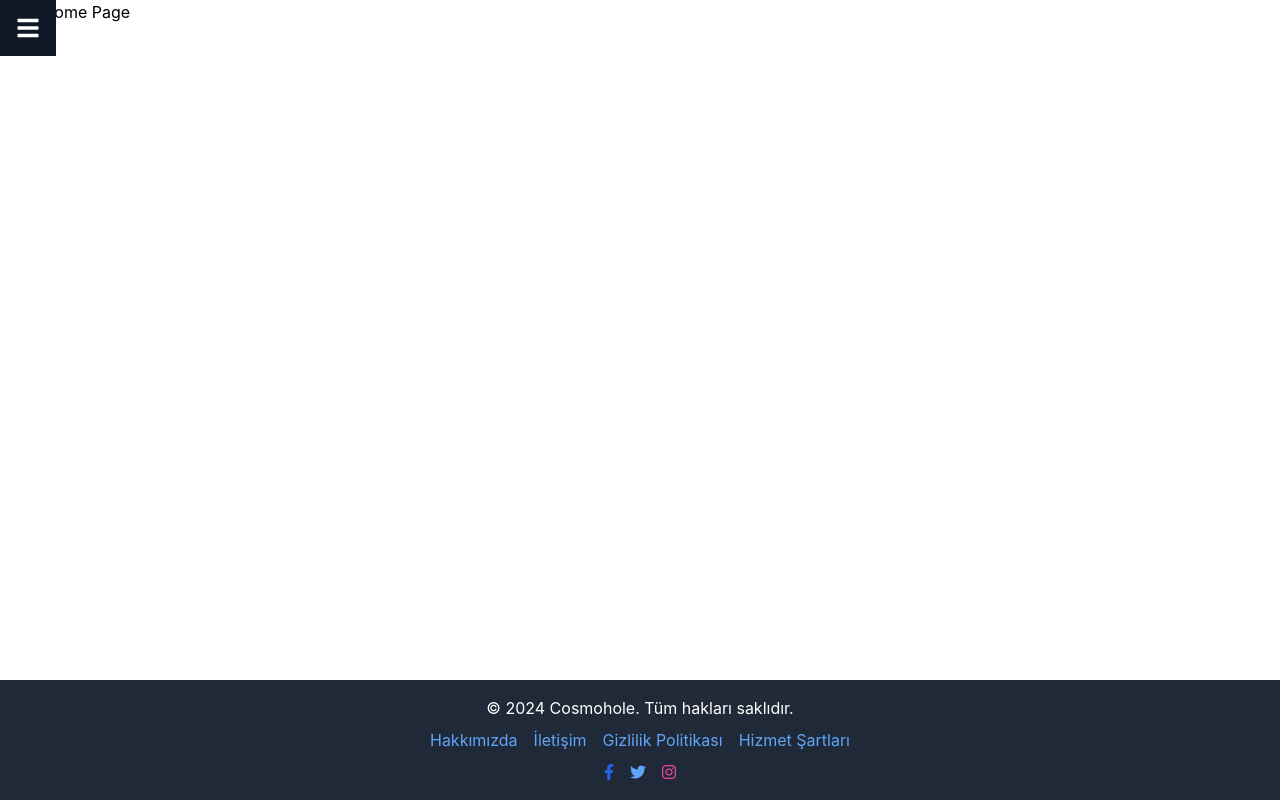
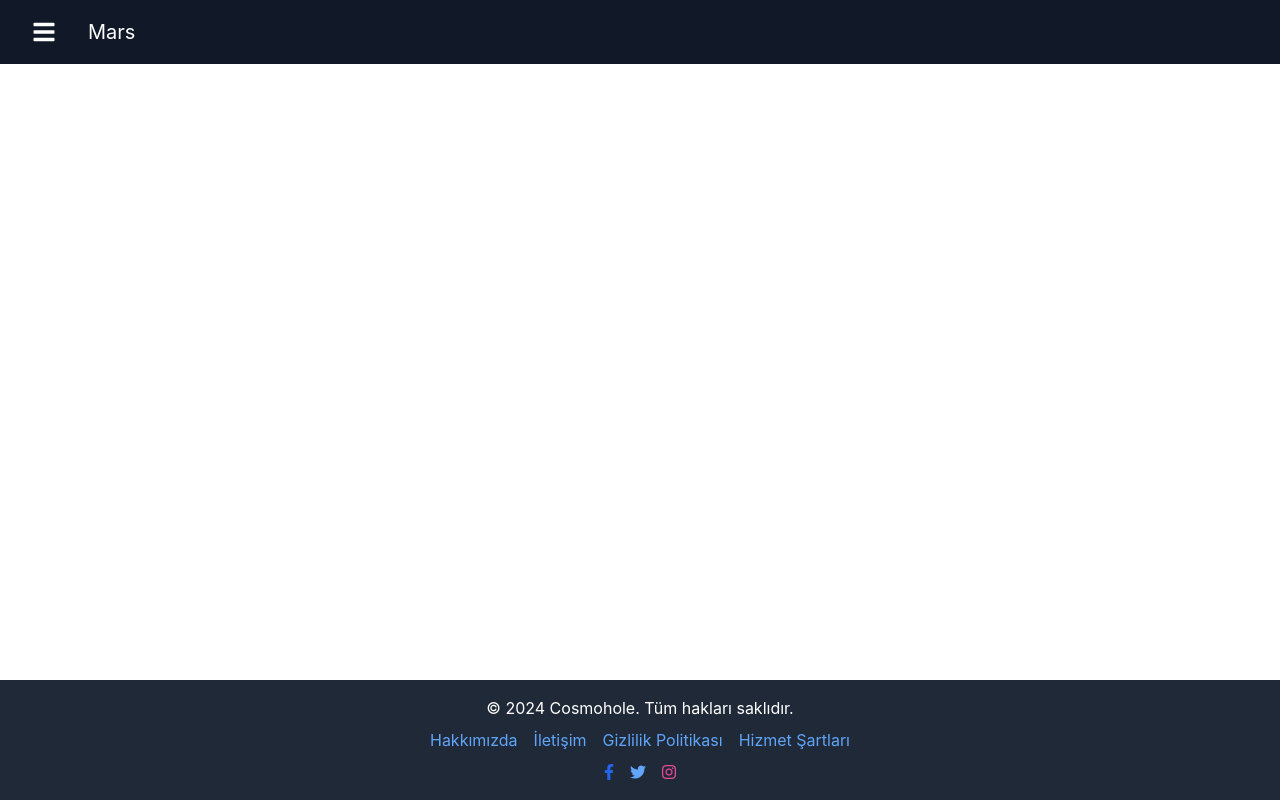
Before and after one commit to nazlinres01/space-vista, a React (Create React App) app in the folder front-end/: page /gezegenler-ve-uydular/mars in a window 1280 px wide. Built offline with nearby package versions, Linux system fonts and the light colour scheme.

Commit message:
sidebar edited , dynamic title added

```diff
--- a/front-end/src/components/Sidebar/Sidebar.js
+++ b/front-end/src/components/Sidebar/Sidebar.js
@@ -1,31 +1,34 @@
 // src/components/Sidebar.js
 import React, { useState } from "react";
-import { Link, useLocation } from "react-router-dom"; // useLocation ekledik
+import { Link, useLocation } from "react-router-dom";
 import { FaBars, FaTimes } from "react-icons/fa";
 
-const Sidebar = ({ menuItems }) => {
+const Sidebar = ({ menuItems, title }) => {  // title prop eklendi
   const [isOpen, setIsOpen] = useState(false);
-  const location = useLocation(); // Mevcut sayfanın yolunu almak için
+  const location = useLocation();
 
   const toggleMenu = () => {
     setIsOpen(!isOpen);
   };
 
-  // Seçili öğeye özel stil vermek için bir yardımcı fonksiyon
   const getLinkClass = (path) => {
     return location.pathname === path
-      ? "text-yellow-500 font-semibold" // Seçili olan stil
-      : "text-gray-300 hover:text-yellow-500 transition-colors duration-300"; // Hover stili
+      ? "text-yellow-500 font-semibold"
+      : "text-gray-300 hover:text-yellow-500 transition-colors duration-300";
   };
 
   return (
     <div>
-      {/* Menü ikonu (açma kapama) */}
-      <button onClick={toggleMenu} className="text-white text-2xl p-4 bg-gray-900 fixed top-0 left-0 z-50">
-        <FaBars />
-      </button>
+      {/* Üst menü barı */}
+      <div className="fixed top-0 left-0 w-full h-16 bg-gray-900 flex items-center z-50">
+        <button onClick={toggleMenu} className="text-white text-2xl p-4 ml-4">
+          <FaBars />
+        </button>
+        {/* Dinamik başlık */}
+        <h1 className="text-white text-xl ml-4">{title}</h1>
+      </div>
 
-      {/* Menü alanı */}
+      {/* Sidebar alanı */}
       <div
         className={`fixed top-0 left-0 h-full w-64 bg-gray-800 text-white p-8 transform transition-transform duration-300 ${
           isOpen ? "translate-x-0" : "-translate-x-full"
--- a/front-end/src/pages/PlanetsAndMoons/Earth/EarthHome.js
+++ b/front-end/src/pages/PlanetsAndMoons/Earth/EarthHome.js
@@ -1,3 +1,4 @@
+// src/pages/PlanetsAndMoons/Earth/EarthHome.js
 import React from 'react';
 import Sidebar from '../../../components/Sidebar/Sidebar';
 
@@ -14,7 +15,12 @@ function EarthHome() {
 
   return (
     <div>
-      <Sidebar menuItems={menuItems} />
+      {/* title prop'u ile Dünya başlığı geçildi */}
+      <Sidebar menuItems={menuItems} title="Dünya" />
+      <div className="ml-64 p-8"> {/* Sidebar genişliğiyle uyum için sol marjin eklendi */}
+        {/* <h1 className="text-3xl font-bold">Dünya Home Page</h1> */}
+        {/* Dünya ile ilgili içerik buraya gelecek */}
+      </div>
     </div>
   );
 }
--- a/front-end/src/pages/PlanetsAndMoons/Mars/MarsHome.js
+++ b/front-end/src/pages/PlanetsAndMoons/Mars/MarsHome.js
@@ -15,9 +15,12 @@ function MarsHome() {
 
   return (
     <div>
-      <Sidebar menuItems={marsMenuItems} />
-      <h1>Mars Home Page</h1>
-      {/* İçerik buraya gelecek */}
+      {/* title prop'u ile Mars başlığı geçildi */}
+      <Sidebar menuItems={marsMenuItems} title="Mars" />
+      <div className="ml-64 p-8"> {/* Sidebar genişliği için sol marjin eklendi */}
+        {/* <h1 className="text-3xl font-bold">Mars Home Page</h1> */}
+        {/* Mars ile ilgili içerik buraya gelecek */}
+      </div>
     </div>
   );
 }
```
